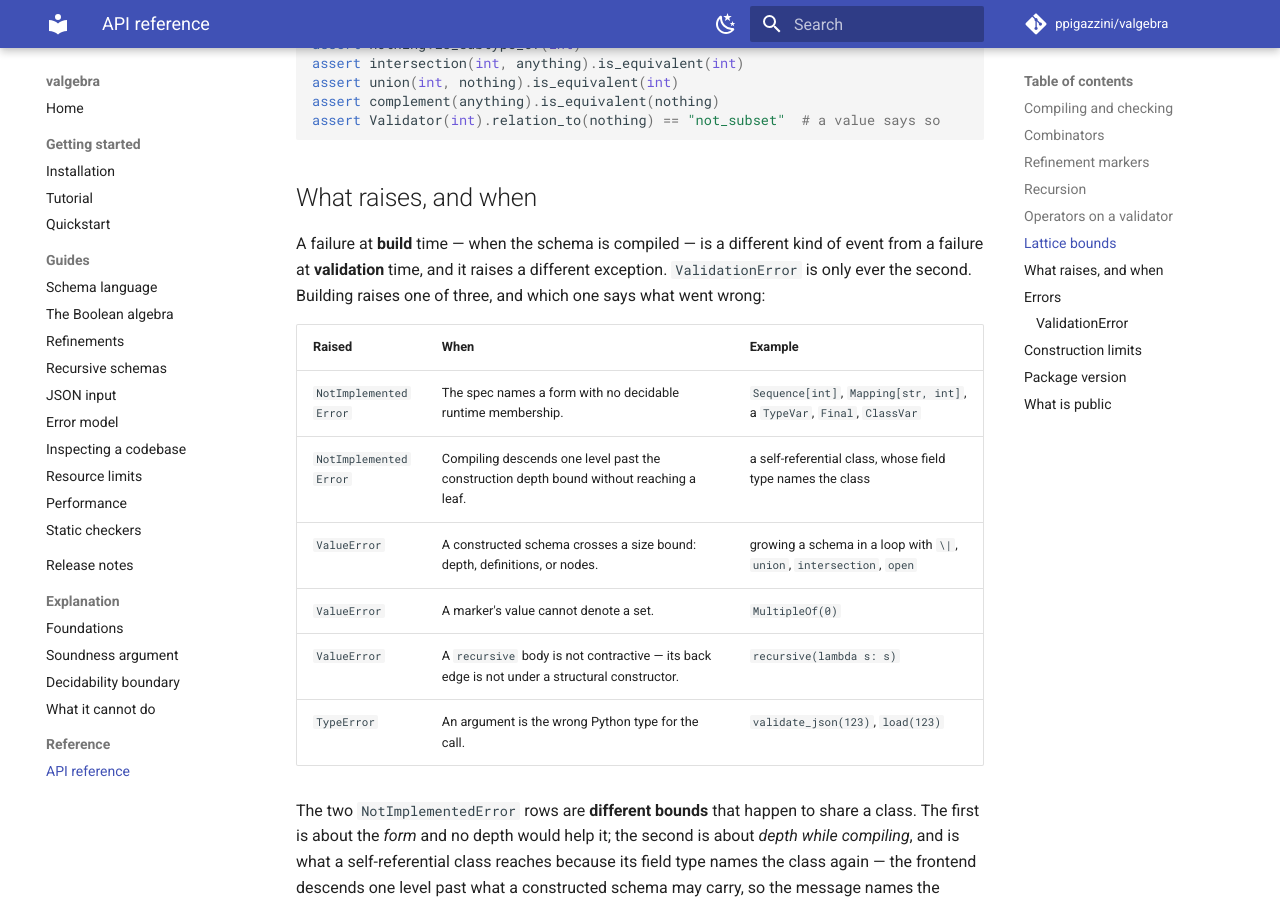
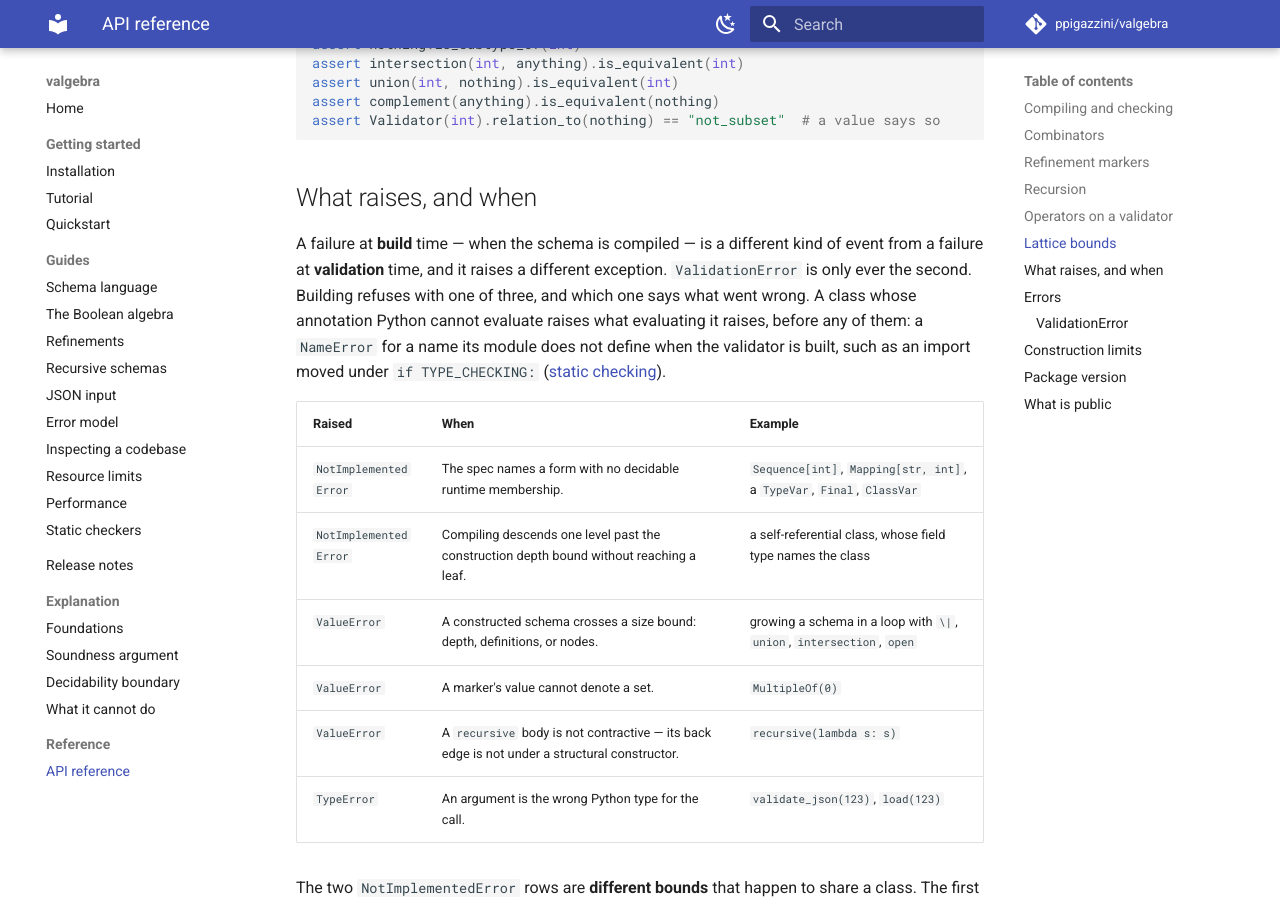
Before and after one commit to ppigazzini/valgebra, an MkDocs documentation site: the page built from docs/16-api.md, in a window 1280 px wide and 900 px high, scrolled down 3236 px. Built offline with MkDocs 1.6.1 and Material for MkDocs 9.7.7, drawn with Linux system fonts in a browser that asks for light colours; comment, search, counter and statistics services are not loaded.

Commit message:
docs: the API page names what evaluating an annotation raises
Building refuses with one of three exceptions, and a class whose annotation
Python cannot evaluate raises what evaluating it raises, before any of them:
a `NameError` for a name the class's module does not define when the
validator is built, as the static checking page says of an import moved
under `if TYPE_CHECKING:`. The API page states both, and a product row holds
the `NameError`.

```diff
--- a/docs/16-api.md
+++ b/docs/16-api.md
@@ -122,8 +122,12 @@ assert Validator(int).relation_to(nothing) == "not_subset"  # a value says so
 
 A failure at **build** time — when the schema is compiled — is a different kind
 of event from a failure at **validation** time, and it raises a different
-exception. `ValidationError` is only ever the second. Building raises one of
-three, and which one says what went wrong:
+exception. `ValidationError` is only ever the second. Building refuses with one
+of three, and which one says what went wrong. A class whose annotation Python
+cannot evaluate raises what evaluating it raises, before any of them: a
+`NameError` for a name its module does not define when the validator is built,
+such as an import moved under `if TYPE_CHECKING:` ([static
+checking](18-static-checking.md)).
 
 | Raised | When | Example |
 | --- | --- | --- |
```
Also changed, not shown: 1 other file.
